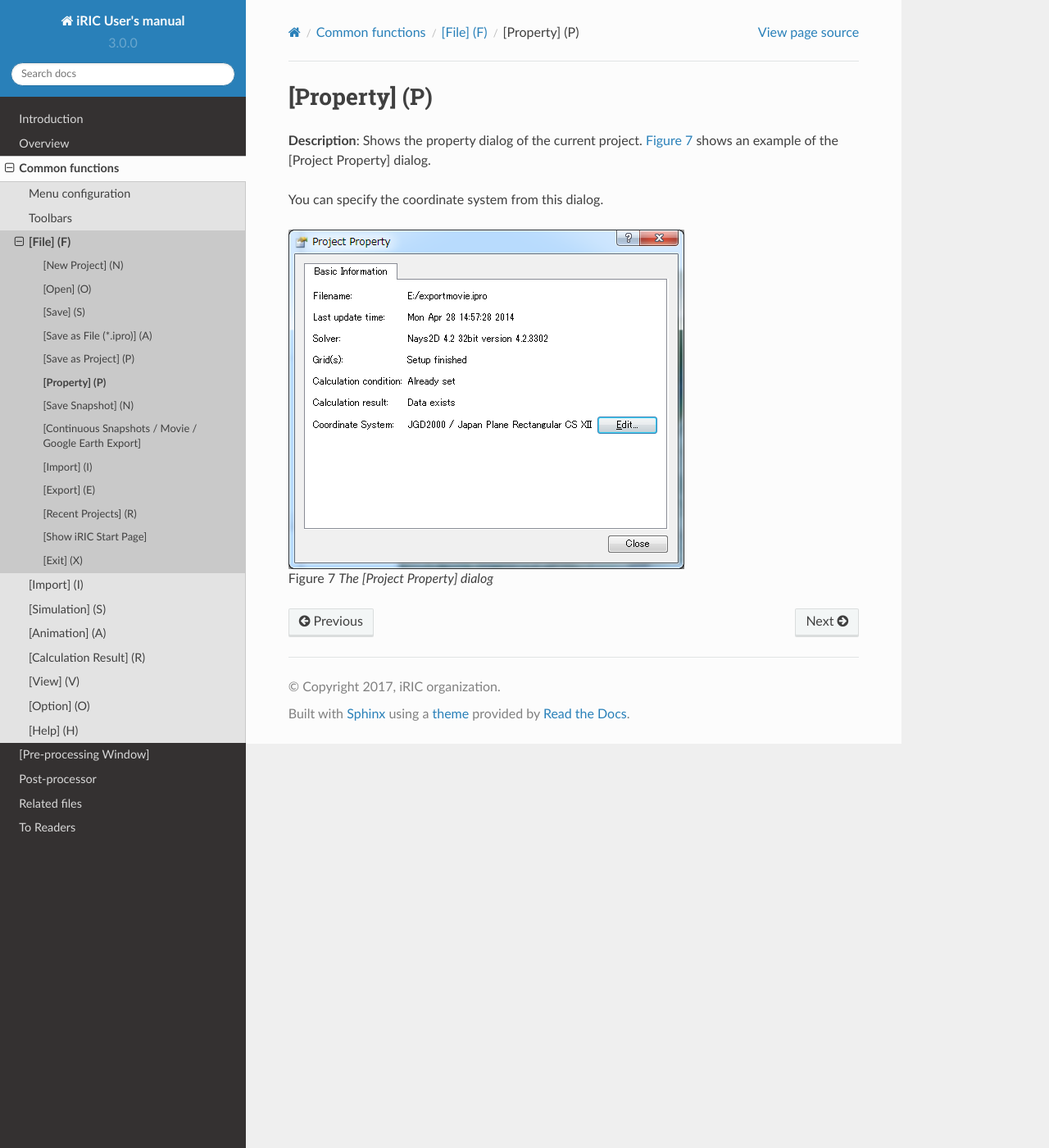
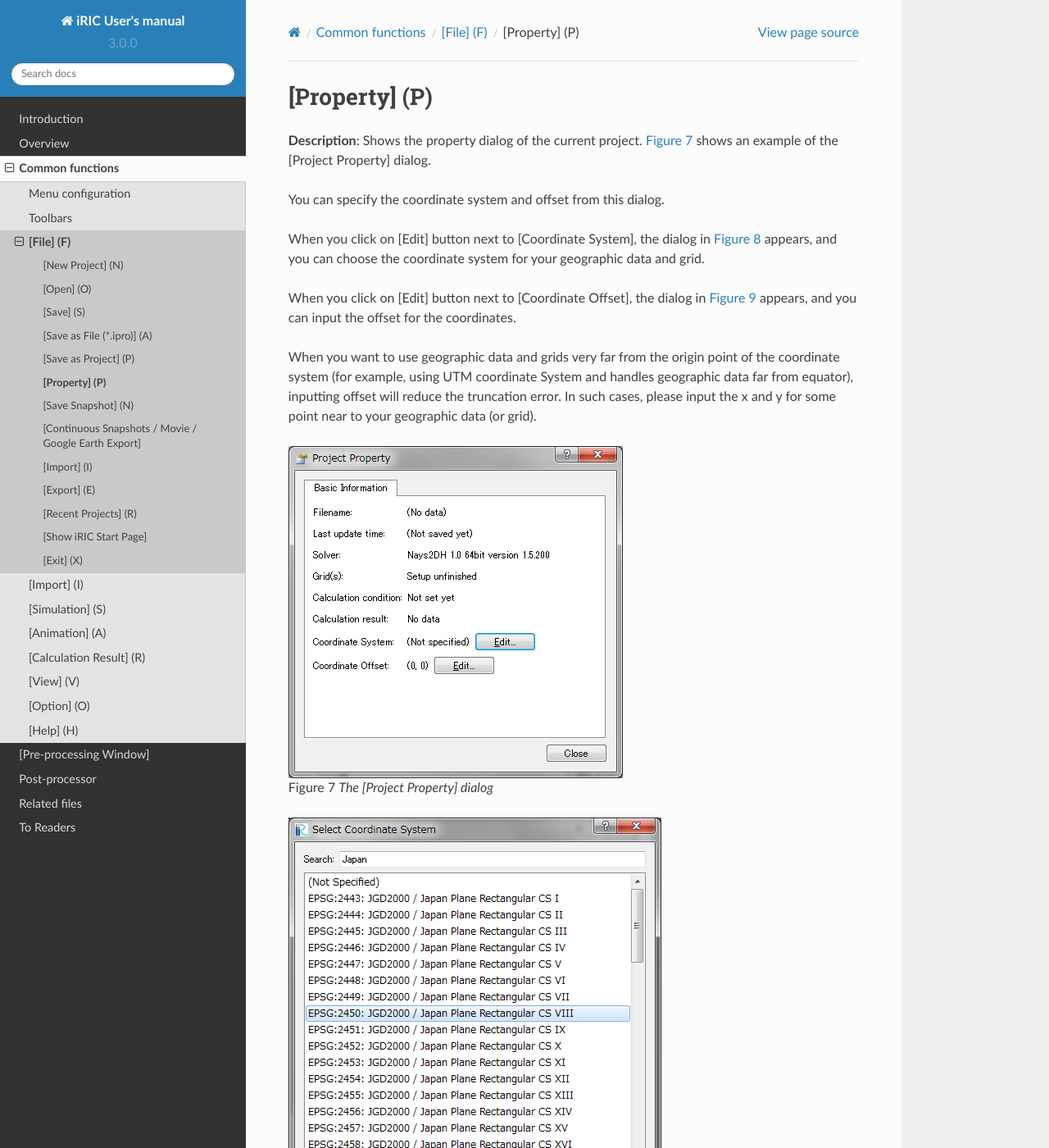
Before and after one commit to i-RIC/gui_user_manual, a Sphinx documentation site: the page built from source/03/03_06_property.rst, in a window 1280 px wide and 1400 px high. Shown: the whole window at 82% size. Built offline with Sphinx 7.4.7 and the Read the Docs theme 2.0.0, drawn with Linux system fonts in a browser that asks for light colours; some of the changed text lies outside the part shown.

Commit message:
Description about coordinate system setting dialog and offset dialog are added to [Property] menu page.

```diff
--- a/source/03/03_06_property.rst
+++ b/source/03/03_06_property.rst
@@ -5,10 +5,37 @@
 :numref:`image_project_property_dialog` shows an example of
 the [Project Property] dialog.
 
-You can specify the coordinate system from this dialog.
+You can specify the coordinate system and offset from this dialog.
+
+When you click on [Edit] button next to [Coordinate System], the
+dialog in :numref:`image_select_coordsystem_dialog` appears,
+and you can choose the coordinate system
+for your geographic data and grid.
+
+When you click on [Edit] button next to [Coordinate Offset], the
+dialog in :numref:`image_offset_setting_dialog` appears, and you can
+input the offset for the coordinates.
+
+When you want to use geographic data and grids very far from the origin
+point of the coordinate system (for example, using UTM coordinate System
+and handles geographic data far from equator), inputting offset will
+reduce the truncation error. In such cases, please input the x and y
+for some point near to your geographic data (or grid).
 
 .. _image_project_property_dialog:
 
 .. figure:: images/project_property_dialog.png
 
    The [Project Property] dialog
+
+.. _image_select_coordsystem_dialog:
+
+.. figure:: images/select_coordsystem_dialog.png
+
+   The [Select Coordinate System] dialog
+
+.. _image_offset_setting_dialog:
+
+.. figure:: images/offset_setting_dialog.png
+
+   The [Offset Setting] dialog
```
Also changed, not shown: source/03/images/offset_setting_dialog.png (added), source/03/images/project_property_dialog.png, source/03/images/select_coordsystem_dialog.png (added).
